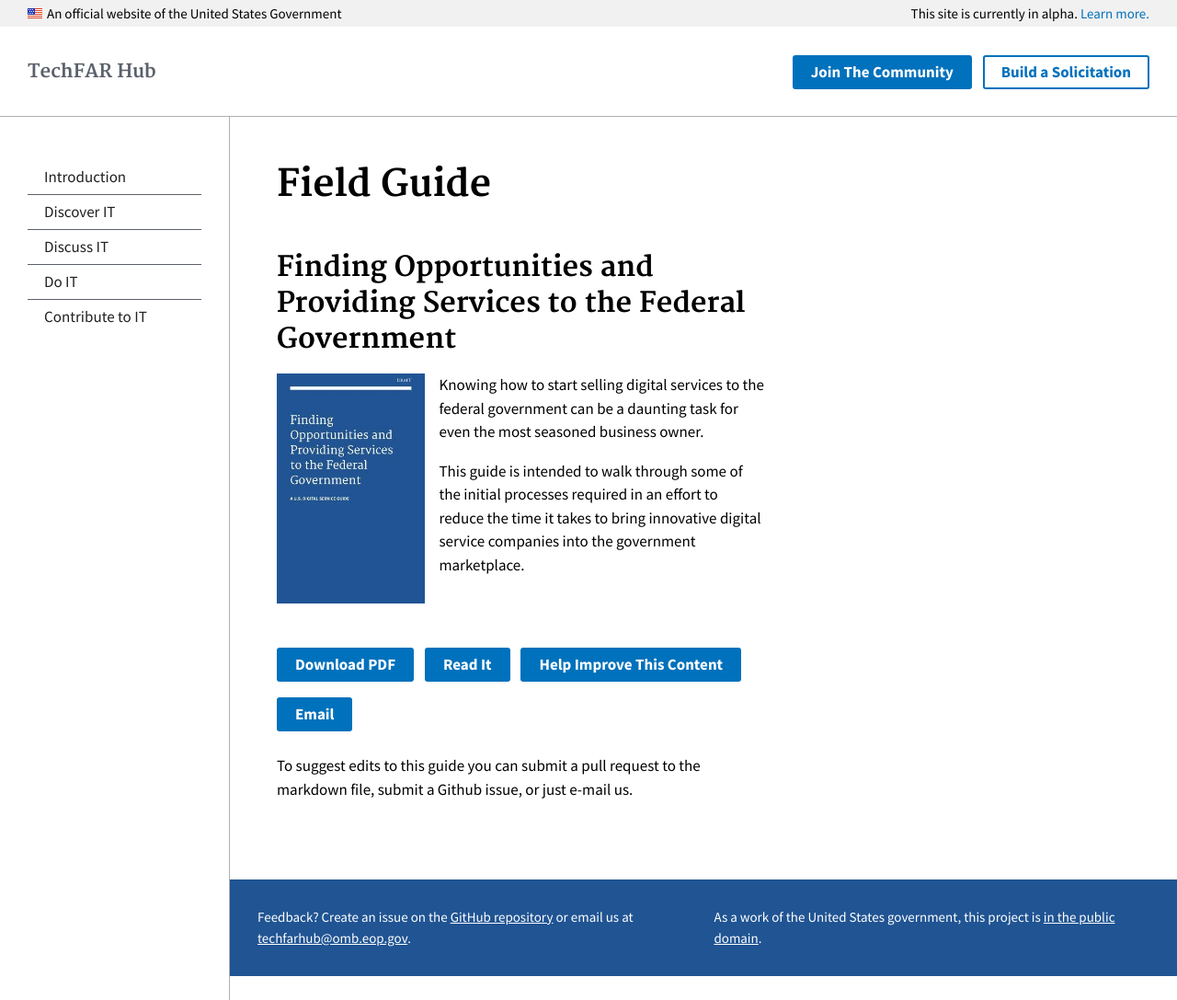
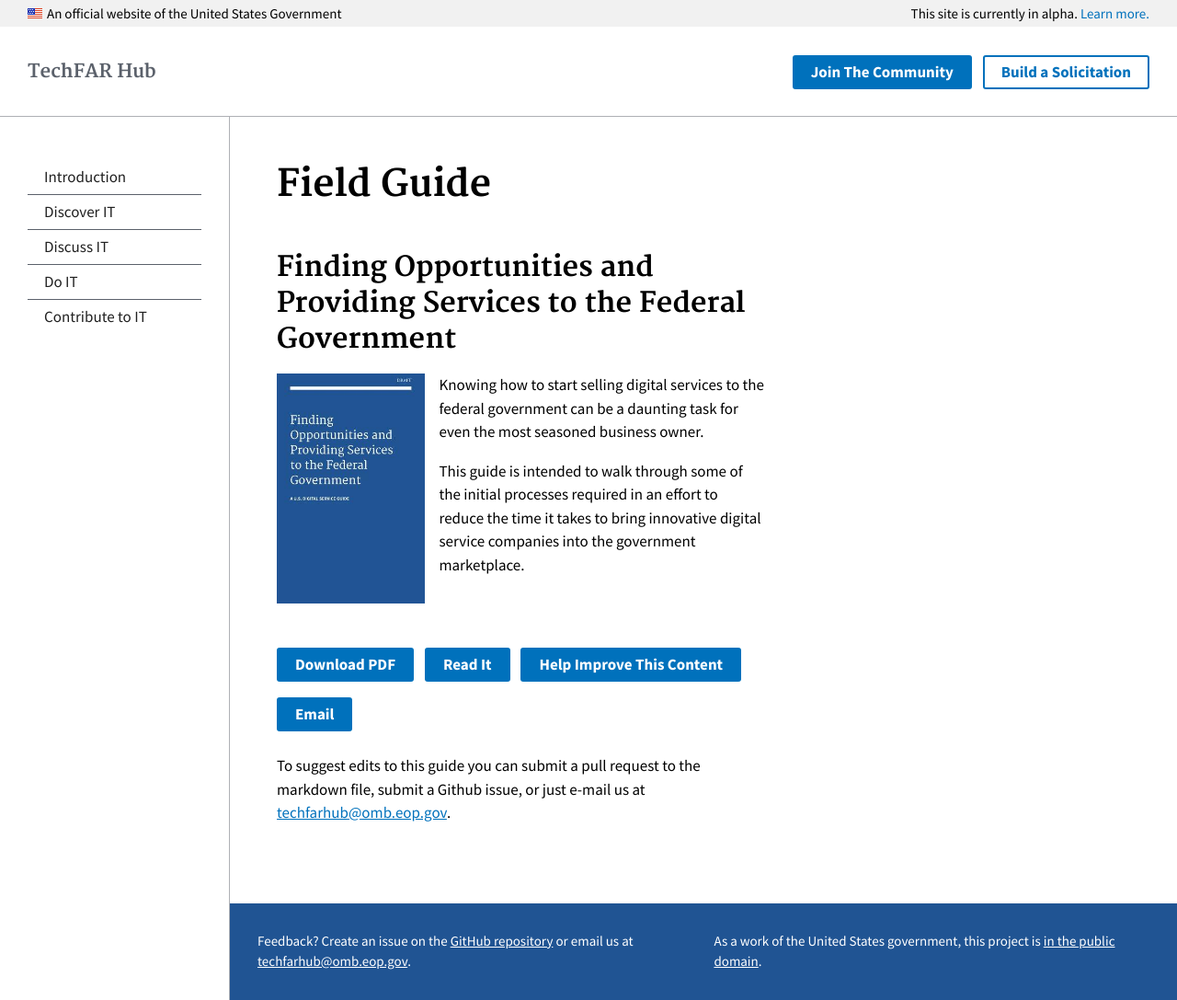
Before and after one commit to usds/techfar-hub, a Jekyll site: the page built from guide-landing/finding-opportunities.md, in a window 1280 px wide and 1087 px high. Shown: the whole window at 92% size. Built offline with Jekyll 4.4.1, drawn with Linux system fonts in a browser that asks for light colours.

```diff
--- a/guide-landing/finding-opportunities.md
+++ b/guide-landing/finding-opportunities.md
@@ -17,7 +17,7 @@
 <br/>  <br/>
 <a class="usa-button" type="button" href="https://techfarhub.cio.gov/assets/files/ContractorHowToGuide_I_1.pdf">Download PDF</a>  <a class="usa-button" type="button" href="https://github.com/usds/techfar-hub/blob/master/docs/Finding-Opportunities-and-Providing-Services-to-the-Federal-Government-Guide.md">Read It</a>  <a class="usa-button" type="button" href="https://github.com/usds/techfar-hub/blob/master/README.md">Help Improve This Content</a>  <a class="usa-button" type="button" href="mailto:techfarhub@omb.eop.gov">Email</a>
 
-To suggest edits to this guide you can submit a pull request to the markdown file, submit a Github issue, or just e-mail us.
+To suggest edits to this guide you can submit a pull request to the markdown file, submit a Github issue, or just e-mail us at [techfarhub@omb.eop.gov](mailto:techfarhub@omb.eop.gov).
 
 <style> img[alt=CoverPage] {
   max-width:  250px;
```
